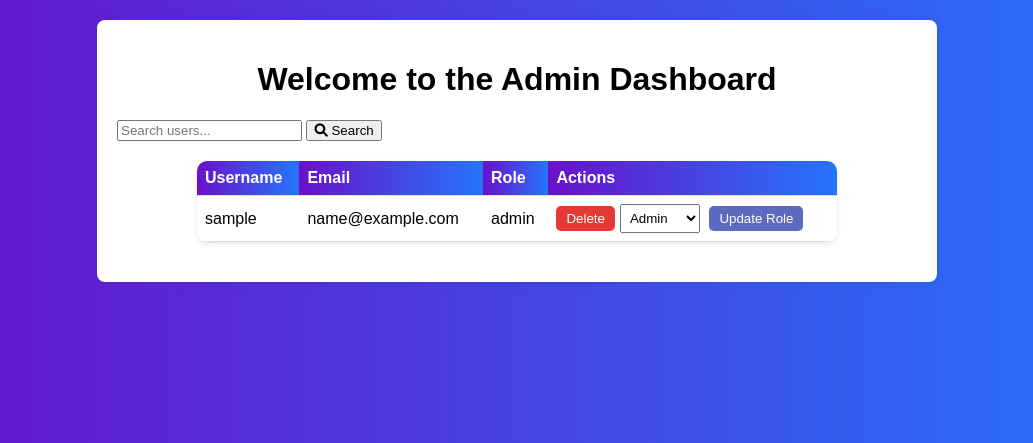
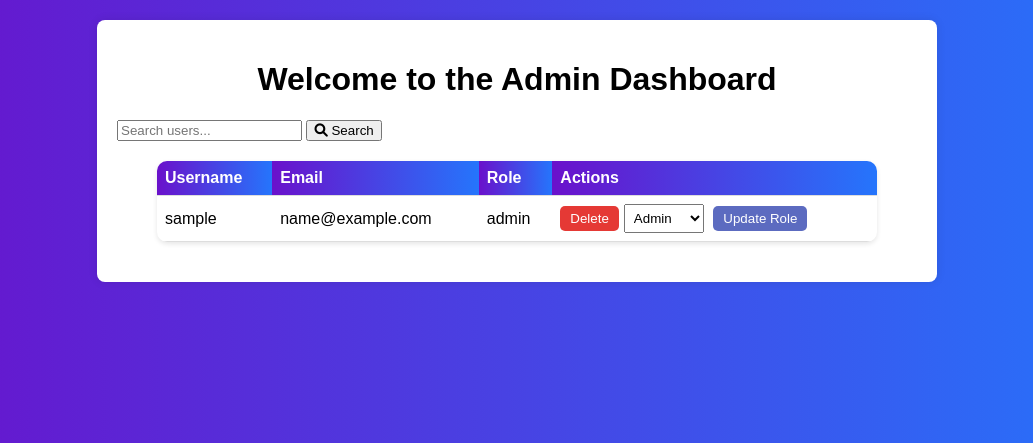
Before and after one commit to Som00712/ENV, a Flask app: page /admin/dashboard in a window 1280 px wide. Shown: the top 443 px of the page, without its empty margins (123-1156 px from the left). Run offline with Flask 3, Linux system fonts and the light colour scheme; the visitor is signed in with stand-in values (Sample User, id 1); tables that the repository leaves empty or names only in its code hold one stand-in row (values such as "Sample post"); some libraries are stand-ins or nearby versions.

Commit message:
updating student dashboard

```diff
--- a/templates/admin_dashboard.html
+++ b/templates/admin_dashboard.html
@@ -26,7 +26,7 @@
             background-color: rgba(0, 3, 0, 0.1);
         }
         table {
-            width: 80%;
+            width: 90%;
             border-collapse: collapse;
             font-family: 'Arial', sans-serif;
             font-size: 16px;
@@ -71,7 +71,6 @@
         .action-forms {
             display: flex;
             align-items: center;
-            justify-content: flex-start;
         }
         select {
             padding: 5px;
```
